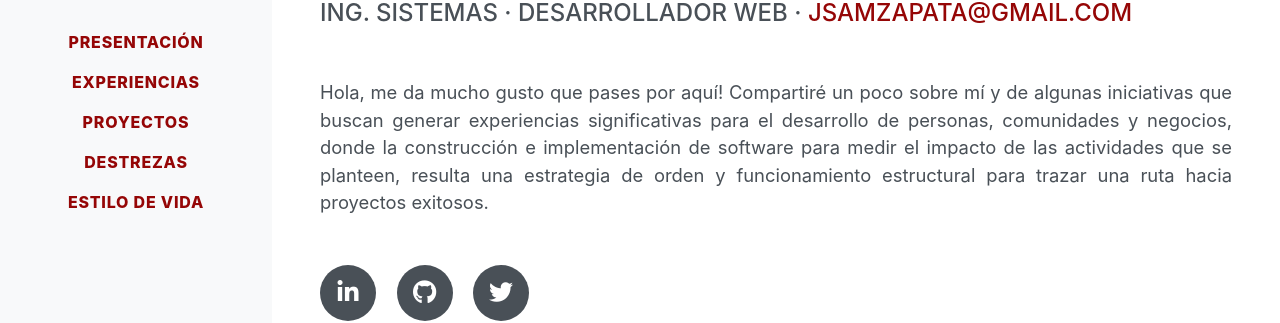
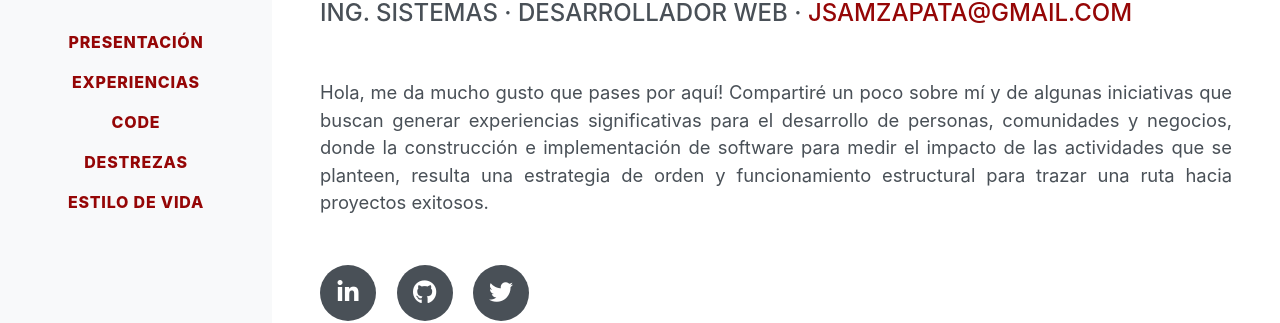
Before and after one commit to SamZapata/samzapata.github.io, a Jekyll site: the page built from index.html, in a window 1280 px wide. Shown: the part 336-659 px from the top of the page. Built offline with Jekyll 4.4.1, drawn with Linux system fonts in a browser that asks for light colours; some web fonts are replaced.

Commit message:
update header menu

```diff
--- a/_includes/header-one.html
+++ b/_includes/header-one.html
@@ -17,7 +17,7 @@
         <a class="nav-link js-scroll-trigger" href="#experiences">Experiencias</a>
       </li>
       <li class="nav-item">
-        <a class="nav-link js-scroll-trigger" href="#projects">Proyectos</a>
+        <a class="nav-link js-scroll-trigger" href="#projects">Code</a>
       </li>
       <li class="nav-item">
         <a class="nav-link js-scroll-trigger" href="#skills">Destrezas</a>
```
